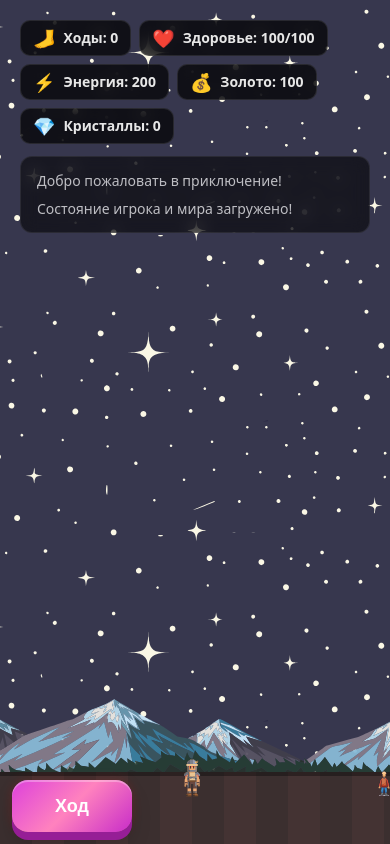
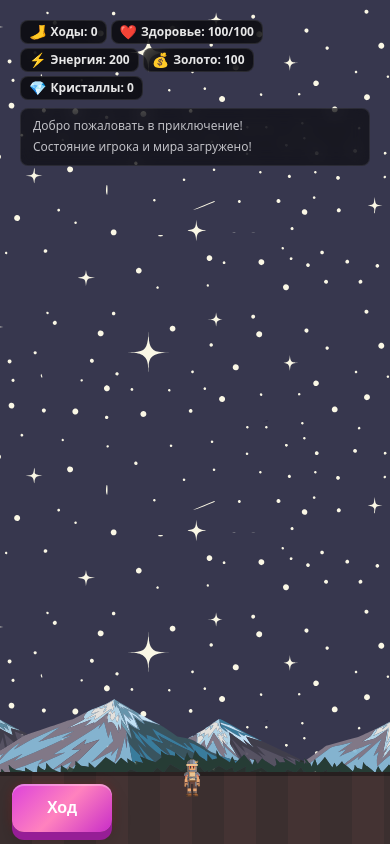
Before and after one commit to OrionArm/game, a React (Vite) app: page / in a window 390 px wide. Built offline with nearby package versions, Linux system fonts and the light colour scheme.

Commit message:
feat: mobile first

```diff
--- a/index.html
+++ b/index.html
@@ -5,7 +5,7 @@
     <link rel="icon" type="image/svg+xml" href="/gold-dollar-coin.svg" />
     <meta
       name="viewport"
-      content="width=device-width, initial-scale=1.0, maximum-scale=1.0, user-scalable=no"
+      content="width=device-width, initial-scale=1.0, maximum-scale=1.0, user-scalable=no, viewport-fit=cover"
     />
     <title>TH Game</title>
   </head>
--- a/src/app/app.module.css
+++ b/src/app/app.module.css
@@ -7,7 +7,8 @@
 
   position: relative;
   width: 100vw;
-  height: 100vh;
+  height: 100dvh; /* Используем динамический viewport height для мобильных */
+  min-height: 100vh; /* Fallback для старых браузеров */
   overflow: hidden;
   display: flex;
   align-items: center;
@@ -17,9 +18,9 @@
 /* UI overlay stack: holds LogPanel and HUD stats */
 .ui-overlay {
   position: absolute;
-  top: 20px;
-  left: 20px;
-  right: 20px;
+  top: max(20px, env(safe-area-inset-top, 20px)); /* Учитываем безопасную зону */
+  left: max(20px, env(safe-area-inset-left, 20px));
+  right: max(20px, env(safe-area-inset-right, 20px));
   display: flex;
   flex-direction: column;
   gap: 12px;
@@ -29,6 +30,18 @@
 .hud-stats {
   display: flex;
   align-items: center;
-  gap: 8px;
+  gap: 6px; /* Уменьшаем gap для мобильных */
   flex-wrap: wrap;
 }
+
+/* Адаптивность для мобильных устройств */
+@media (max-width: 768px) {
+  .hud-stats {
+    gap: 4px;
+    font-size: 12px;
+  }
+
+  .ui-overlay {
+    gap: 8px; /* Уменьшаем gap между элементами на мобильных */
+  }
+}
--- a/src/features/HUD_stat/HUD_stat.module.css
+++ b/src/features/HUD_stat/HUD_stat.module.css
@@ -1,13 +1,13 @@
 .item {
   display: inline-flex;
   align-items: center;
-  gap: 8px;
-  padding: 8px 12px;
+  gap: 6px; /* Уменьшаем gap для мобильных */
+  padding: 6px 10px; /* Уменьшаем padding для мобильных */
   background: var(--color-overlay-bg);
-  border-radius: 10px;
+  border-radius: 8px; /* Уменьшаем радиус для мобильных */
   border: 1px solid var(--color-overlay-border);
   color: var(--color-text-weak-2);
-  font-size: 14px;
+  font-size: 13px; /* Уменьшаем размер шрифта */
   line-height: 1;
   backdrop-filter: blur(8px);
   transition: all 0.3s ease;
@@ -23,7 +23,7 @@
 }
 
 .icon {
-  font-size: 18px;
+  font-size: 16px; /* Уменьшаем размер иконки */
   transition: transform 0.3s ease;
 }
 
@@ -207,3 +207,16 @@
     transform: scale(1);
   }
 }
+
+/* Адаптивность для мобильных устройств */
+@media (max-width: 768px) {
+  .item {
+    padding: 4px 8px; /* Еще больше уменьшаем padding */
+    font-size: 12px; /* Еще больше уменьшаем размер шрифта */
+    gap: 4px; /* Уменьшаем gap */
+  }
+
+  .icon {
+    font-size: 14px; /* Уменьшаем размер иконки */
+  }
+}
--- a/src/features/log_panel/log_panel.module.css
+++ b/src/features/log_panel/log_panel.module.css
@@ -1,12 +1,12 @@
 .log {
-  max-height: 100px;
+  max-height: 80px; /* Уменьшаем высоту для мобильных */
   overflow: auto;
   color: var(--color-text);
-  font-size: 14px;
+  font-size: 13px; /* Уменьшаем размер шрифта */
   line-height: 1.4;
-  padding: 12px 16px;
+  padding: 10px 14px; /* Уменьшаем padding */
   background: var(--color-overlay-bg);
-  border-radius: 12px;
+  border-radius: 10px; /* Уменьшаем радиус */
   border: 1px solid var(--color-overlay-border);
   backdrop-filter: blur(8px);
   opacity: 0.8;
@@ -59,3 +59,18 @@
     transform: translateY(-10px);
   }
 }
+
+/* Адаптивность для мобильных устройств */
+@media (max-width: 768px) {
+  .log {
+    max-height: 60px; /* Еще больше уменьшаем высоту */
+    font-size: 12px; /* Еще больше уменьшаем размер шрифта */
+    padding: 8px 12px; /* Еще больше уменьшаем padding */
+    border-radius: 8px; /* Уменьшаем радиус */
+  }
+
+  .logLine {
+    margin-bottom: 2px; /* Уменьшаем отступ между строками */
+    padding: 1px 0;
+  }
+}
--- a/src/services/events/mock/encounters_data.ts
+++ b/src/services/events/mock/encounters_data.ts
@@ -9,7 +9,7 @@ export const encounterData: EncounterEvent[] = [
       'Групповой чат друзей и сбор денег на подарок. Важна проверка личности и безопасный способ оплаты.',
     imageUrl: '/public/art/obj_old_friend.png',
     topic: 'Антифрод/социнжиниринг',
-    position: 3,
+    position: 5,
     dialogId: 'CH01_S1',
   },
   {
@@ -31,7 +31,7 @@ export const encounterData: EncounterEvent[] = [
       'Онлайн-курс с пробным периодом. Нужна дисциплина и настройка напоминаний, чтобы не переплачивать.',
     imageUrl: '/public/art/obj_course.png',
     topic: 'Подписки/долгосрочные цели',
-    position: 15,
+    position: 20,
     dialogId: 'CH06_S1',
   },
   {
@@ -42,7 +42,7 @@ export const encounterData: EncounterEvent[] = [
       'Магазин техники, расширенная гарантия и возвраты. Важно читать условия и проверять продавца.',
     imageUrl: '/public/art/obj_electronics.png',
     topic: 'Партнёры/страхование',
-    position: 25,
+    position: 30,
     dialogId: 'CH03_S1',
   },
   {
@@ -53,7 +53,7 @@ export const encounterData: EncounterEvent[] = [
       'Билеты, зарубежные платежи, связь и страховка. Подготовка экономит деньги и нервы.',
     imageUrl: '/public/art/obj_trip.png',
     topic: 'Платежи/валюта/страховка',
-    position: 35,
+    position: 38,
     dialogId: 'CH04_S1',
   },
   {
--- a/src/shared/ui/button/button.module.css
+++ b/src/shared/ui/button/button.module.css
@@ -1,13 +1,13 @@
 .hud {
   position: absolute;
-  left: 12px;
-  bottom: 12px;
+  left: max(12px, env(safe-area-inset-left, 12px));
+  bottom: max(12px, env(safe-area-inset-bottom, 12px));
   width: 120px;
   z-index: var(--z-overlay);
 }
 .hudRight {
   left: auto;
-  right: 12px;
+  right: max(12px, env(safe-area-inset-right, 12px));
 }
 .btn {
   -webkit-tap-highlight-color: transparent;
@@ -96,3 +96,20 @@
       0 0 20px rgba(220, 38, 38, 0.4);
   }
 }
+
+/* Адаптивность для мобильных устройств */
+@media (max-width: 768px) {
+  .hud {
+    width: 100px; /* Уменьшаем ширину кнопки на мобильных */
+  }
+
+  .btn {
+    height: 48px; /* Уменьшаем высоту кнопки */
+    font-size: 16px; /* Уменьшаем размер шрифта */
+    border-radius: 12px; /* Уменьшаем радиус */
+  }
+
+  .btn:hover {
+    transform: translateY(-1px); /* Уменьшаем эффект hover на мобильных */
+  }
+}
```
Also changed, not shown: 1 other file (tests, documents, lock files or other folders).
